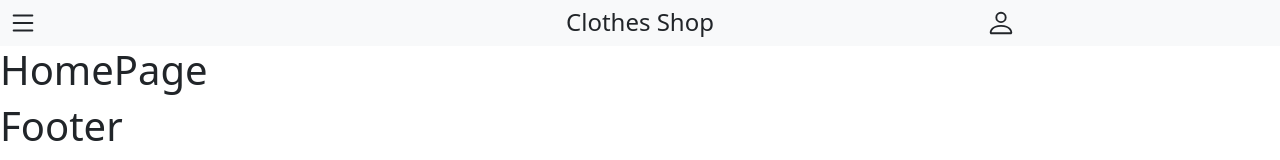
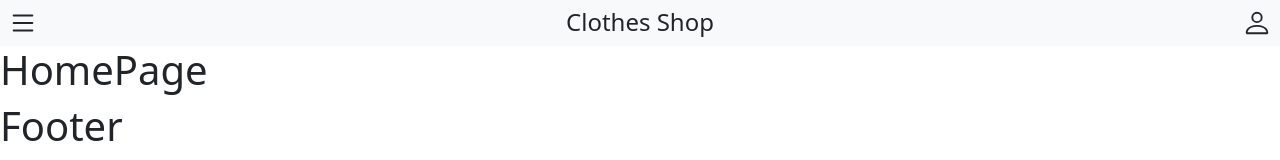
Before and after one commit to mzgardowski/ecommerenceportfolio, a React (Create React App) app: page / in a window 1280 px wide. Shown: the top 160 px of the page. Built offline with nearby package versions, Linux system fonts and the light colour scheme.

Commit message:
fixed Account svg position

```diff
--- a/src/Components/Layout/Header/AccountLogin.tsx
+++ b/src/Components/Layout/Header/AccountLogin.tsx
@@ -1,27 +1,24 @@
 import { useState } from 'react';
 import { Person } from 'react-bootstrap-icons';
+import useHeader from './utils/useHeader';
 
-const AccountLogin = () => {
-  const [account, setAccount] = useState<boolean>(false);
-
-  const onToggleAccount = () => {
-    setAccount((prev) => !prev);
-  };
-
+const AccountLogin = ({
+  openAccount,
+  onAccountHandler,
+}: {
+  openAccount: boolean;
+  onAccountHandler: () => void;
+}) => {
+  console.log(openAccount);
   return (
     <>
-      <div className='col-3 justify-content-end'>
+      <div className='d-flex col-3 justify-content-end'>
         <Person
           cursor='pointer'
-          onClick={() => onToggleAccount()}
+          onClick={() => onAccountHandler()}
           size={30}
           className='m-2'
         />
-        {account && (
-          <div className='position-fixed bg-light col-12'>
-            <h3>asd</h3>
-          </div>
-        )}
       </div>
     </>
   );
--- a/src/Components/Layout/Header/Navigation.tsx
+++ b/src/Components/Layout/Header/Navigation.tsx
@@ -2,45 +2,46 @@ import { useState } from 'react';
 import { Link } from 'react-router-dom';
 import { List, ChevronLeft } from 'react-bootstrap-icons';
 
-const Navigation = () => {
-  const [menu, setMenu] = useState<boolean>(false);
-
-  const onToggleMenu = () => {
-    setMenu((prev) => !prev);
-  };
-
+const Navigation = ({
+  openLinks,
+  onLinksHandler,
+}: {
+  openLinks: boolean;
+  onLinksHandler: () => void;
+}) => {
   return (
+    <>
       <div className='col-3 col-sm-3'>
-      {menu ? (
+        {openLinks ? (
           <ChevronLeft
             cursor='pointer'
-          onClick={() => onToggleMenu()}
+            onClick={() => onLinksHandler()}
             size={30}
             className='m-2'
           />
         ) : (
           <List
             cursor='pointer'
-          onClick={() => onToggleMenu()}
+            onClick={() => onLinksHandler()}
             size={30}
             className='m-2'
           />
         )}
-      {menu && (
+        {openLinks && (
           <div className='position-fixed bg-light col-12'>
             <ul className='m-1 p-1 list-group'>
               <li>
-              <Link onClick={() => onToggleMenu()} to='/'>
+                <Link onClick={() => onLinksHandler()} to='/'>
                   HomePage
                 </Link>
               </li>
               <li>
-              <Link onClick={() => onToggleMenu()} to='/product'>
+                <Link onClick={() => onLinksHandler()} to='/product'>
                   Product
                 </Link>
               </li>
               <li>
-              <Link onClick={() => onToggleMenu()} to='/product'>
+                <Link onClick={() => onLinksHandler()} to='/product'>
                   Product
                 </Link>
               </li>
@@ -48,6 +49,7 @@ const Navigation = () => {
           </div>
         )}
       </div>
+    </>
   );
 };
 
--- /dev/null
+++ b/src/Components/Layout/Header/utils/useHeader.ts
@@ -0,0 +1,24 @@
+import { useState } from 'react';
+const useHeader = () => {
+  const [openAccount, setOpenAccount] = useState<boolean>(false);
+  const [openLinks, setOpenLinks] = useState<boolean>(false);
+
+  const onAccountHandler = () => {
+    setOpenAccount((prev) => !prev);
+    setOpenLinks(false);
+  };
+
+  const onLinksHandler = () => {
+    setOpenLinks((prev) => !prev);
+    setOpenAccount(false);
+  };
+
+  return {
+    openAccount,
+    openLinks,
+    onAccountHandler,
+    onLinksHandler,
+  };
+};
+
+export default useHeader;
--- a/src/Layout/Header/Header.tsx
+++ b/src/Layout/Header/Header.tsx
@@ -1,20 +1,23 @@
 import AccountLogin from 'src/Components/Layout/Header/AccountLogin';
 import Navigation from 'src/Components/Layout/Header/Navigation';
+import useHeader from 'src/Components/Layout/Header/utils/useHeader';
 import './Header.scss';
+import { Link } from 'react-router-dom';
 
 const Header = () => {
-  {
-    /* TODO take out login form and navigation link to header component and create utils to handle this */
-  }
-
+  const { openAccount, openLinks, onAccountHandler, onLinksHandler } =
+    useHeader();
   return (
     <header>
       <nav className='row bg-light app-header'>
-        <Navigation />
+        <Navigation openLinks={openLinks} onLinksHandler={onLinksHandler} />
         <div className='col-6'>
           <h4 className='text-center mt-2'>Clothes Shop</h4>
         </div>
-        <AccountLogin />
+        <AccountLogin
+          openAccount={openAccount}
+          onAccountHandler={onAccountHandler}
+        />
       </nav>
     </header>
   );
```
Lines whose indentation alone changed are shown as unchanged.
